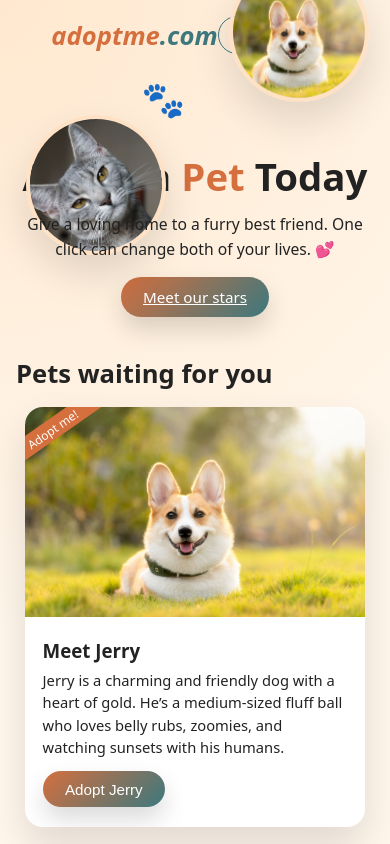
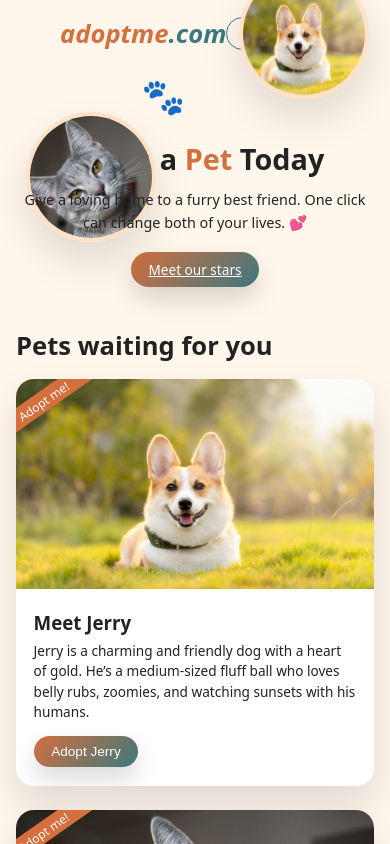
Before and after one commit to Andrewwilson1972/Pet-Adoption-website, a plain HTML site: page index.html in a window 390 px wide. Shown: the top 844 px of the page. Drawn offline with Linux system fonts and the light colour scheme.

Commit message:
Update style.css

```diff
--- a/style.css
+++ b/style.css
@@ -307,18 +307,18 @@ footer {
 }
 
 /* Responsive */
-@media (max-width: 780px) {
+/* ---------- RESPONSIVE STYLES ---------- */
+
+/* Tablets & small laptops */
+@media (max-width: 900px) {
   .hero {
     grid-template-columns: 1fr;
     text-align: center;
+    gap: 1.5rem;
   }
 
   .hero-text {
     order: 2;
-  }
-
-  .hero-subtitle {
-    margin-inline: auto;
   }
 
   .hero-images {
@@ -326,22 +326,72 @@ footer {
     margin-bottom: 0.5rem;
   }
 
+  .hero-subtitle {
+    margin-inline: auto;
+  }
+
   .cards {
     justify-content: center;
   }
 }
 
-@media (max-width: 480px) {
+/* Phones */
+@media (max-width: 600px) {
+  body {
+    background: var(--bg);
+  }
+
   main,
   .top-bar {
     padding-inline: 1rem;
   }
 
+  .hero-title {
+    font-size: 2rem;
+  }
+
+  .hero-subtitle {
+    font-size: 0.9rem;
+  }
+
   .circle-img {
-    width: 140px;
-    height: 140px;
+    width: 130px;
+    height: 130px;
+  }
+
+  .cards {
+    flex-direction: column;
+    align-items: center;
+  }
+
+  .card {
+    width: 100%;
+    max-width: 360px;
+  }
+
+  footer {
+    font-size: 0.8rem;
+    padding-inline: 0.8rem;
   }
 }
+
+/* Very small phones */
+@media (max-width: 400px) {
+  .hero-title {
+    font-size: 1.8rem;
+  }
+
+  .btn-primary,
+  .btn-outline {
+    padding: 0.5rem 1.1rem;
+    font-size: 0.85rem;
+  }
+
+  .card-body p {
+    font-size: 0.85rem;
+  }
+}
+
 
 .credit {
   margin-top: 6px;
```
